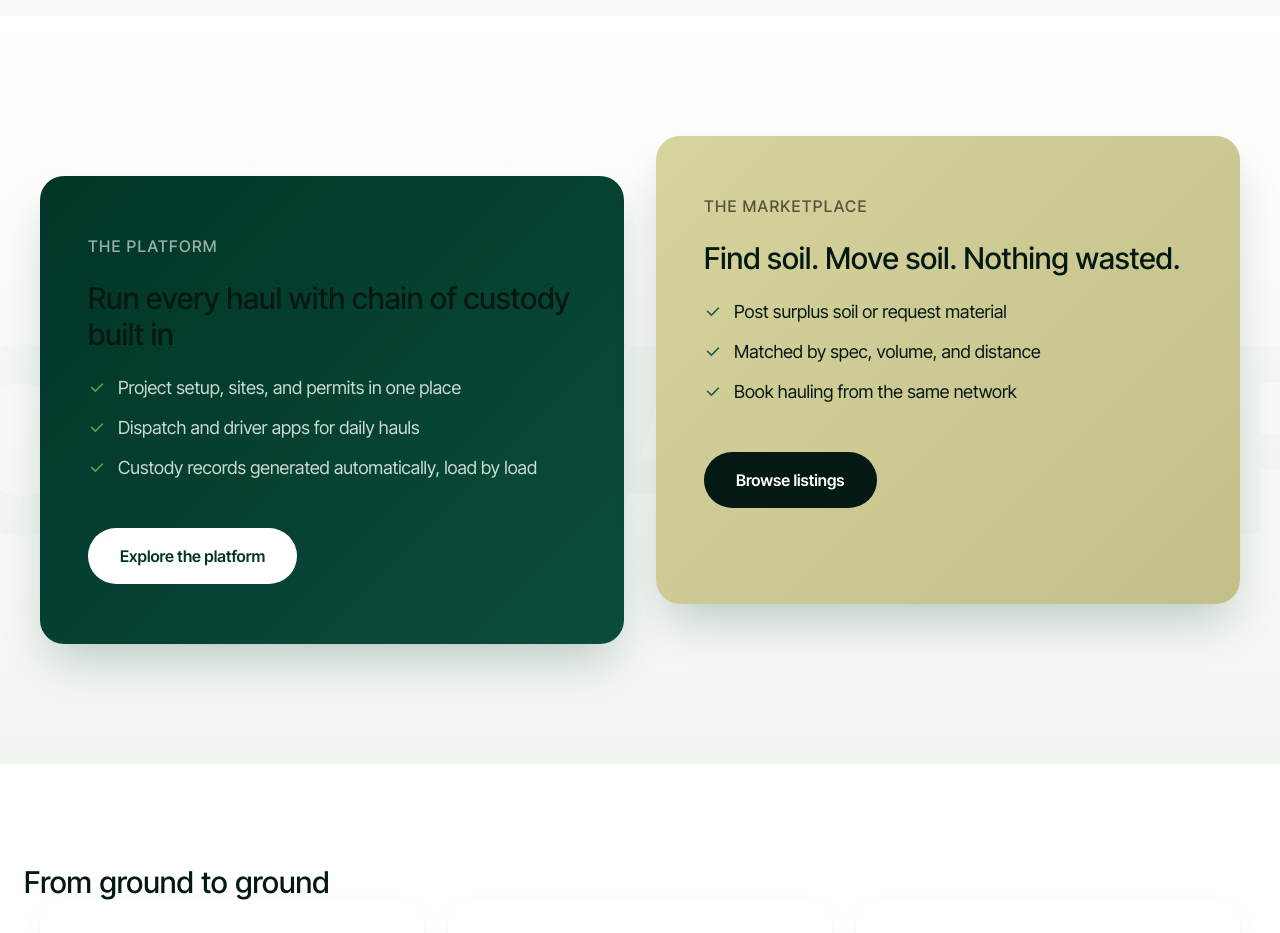
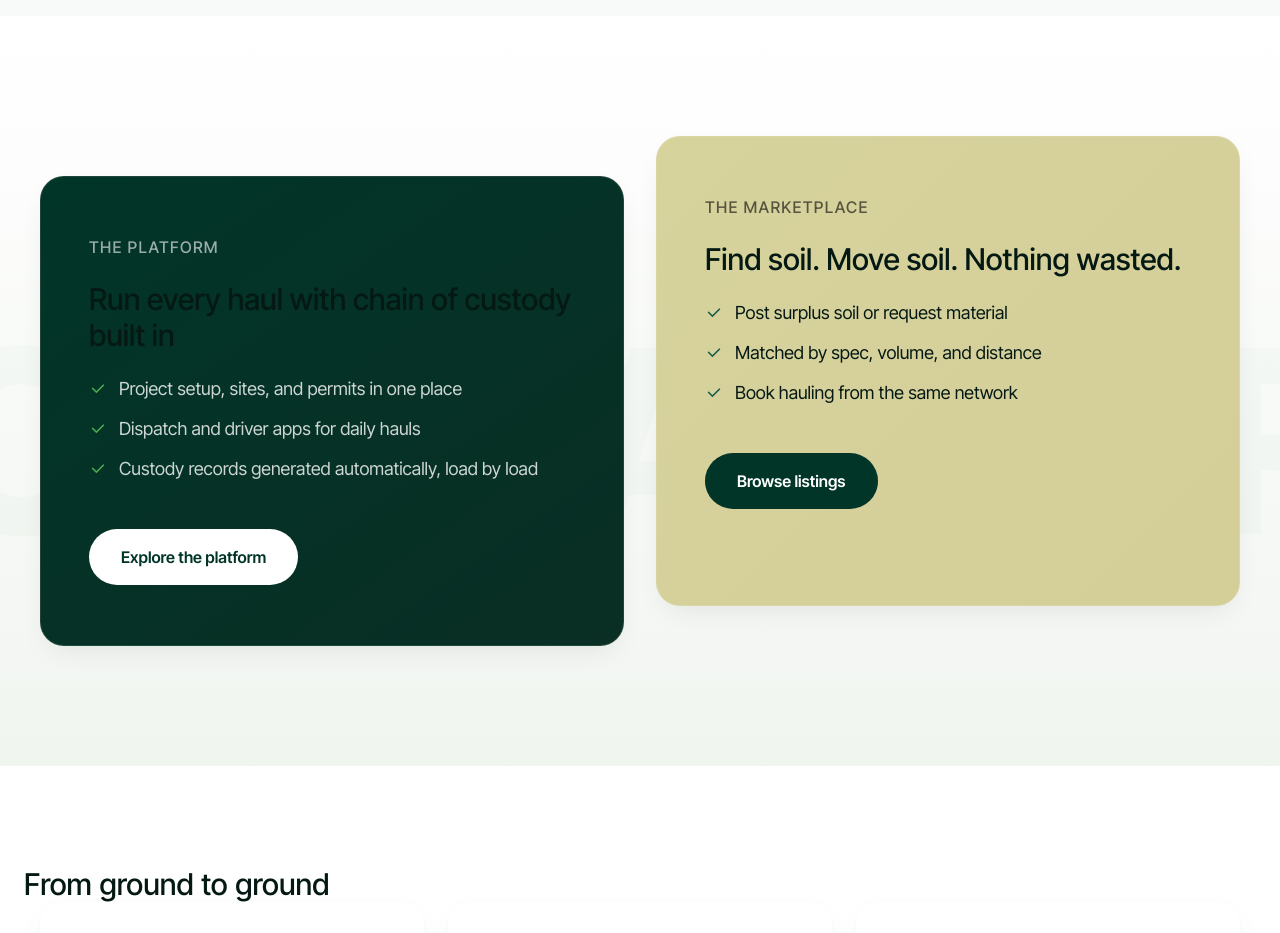
Before and after one commit to k2j0e/SoiltrackersWebsite, a Next.js app: page / in a window 1280 px wide. Shown: the part 1800-2733 px from the top of the page. Built offline with nearby package versions, Linux system fonts and the light colour scheme; some icons are missing.

Commit message:
Add premium 3D lift, shine gradient, and hover states to Dual Doors cards

```diff
--- a/src/app/page.module.css
+++ b/src/app/page.module.css
@@ -257,19 +257,51 @@
   flex-direction: column;
   align-items: flex-start;
   gap: var(--st-space-6);
-  box-shadow: var(--st-shadow-pop);
+  box-shadow: 0 10px 30px -10px rgba(0,0,0,0.1);
+  transition: all 0.5s cubic-bezier(0.4, 0, 0.2, 1);
+  position: relative;
+  overflow: hidden;
+  border: 1px solid rgba(255,255,255,0.1);
+}
+
+.doorPlatform:hover, .doorMarketplace:hover {
+  transform: translateY(-12px) scale(1.02);
+  box-shadow: 0 30px 60px -15px rgba(0,0,0,0.2);
+}
+
+.doorPlatform::before, .doorMarketplace::before {
+  content: '';
+  position: absolute;
+  top: 0;
+  left: -100%;
+  width: 50%;
+  height: 100%;
+  background: linear-gradient(to right, rgba(255,255,255,0) 0%, rgba(255,255,255,0.2) 50%, rgba(255,255,255,0) 100%);
+  transform: skewX(-20deg);
+  transition: all 0.7s ease;
+  z-index: 0;
+  pointer-events: none;
+}
+
+.doorPlatform:hover::before, .doorMarketplace:hover::before {
+  left: 200%;
+}
+
+.doorPlatform > *, .doorMarketplace > * {
+  position: relative;
+  z-index: 1;
 }
 
 .doorPlatform {
-  background: var(--st-gradient-forest);
+  background: linear-gradient(145deg, var(--st-brand-primary-dark) 0%, #0A2E24 100%);
   color: var(--st-surface);
-  margin-top: 40px; /* Reduced asymmetry */
+  margin-top: 40px;
 }
 
 .doorMarketplace {
-  background: linear-gradient(135deg, var(--st-accent-sand) 0%, rgb(195, 191, 137) 100%);
+  background: linear-gradient(135deg, var(--st-accent-sand) 0%, #D4CE99 100%);
   color: var(--st-ink-900);
-  margin-bottom: 40px; /* Reduced asymmetry */
+  margin-bottom: 40px;
 }
 
 .doorList {
@@ -298,10 +330,26 @@
   border-radius: var(--st-radius-pill);
   text-decoration: none;
   font-weight: 600;
+  transition: all 0.3s cubic-bezier(0.4, 0, 0.2, 1);
+  display: inline-flex;
+  align-items: center;
 }
+
+.doorLink:hover {
+  background: var(--st-logo-leaf);
+  color: var(--st-brand-primary-dark);
+  box-shadow: 0 10px 20px -5px rgba(170, 221, 102, 0.4);
+}
+
 .darkLink {
-  background: var(--st-ink-900);
+  background: var(--st-brand-primary-dark);
   color: var(--st-surface);
+}
+
+.darkLink:hover {
+  background: var(--st-brand-primary);
+  color: var(--st-surface);
+  box-shadow: 0 10px 20px -5px rgba(18, 91, 73, 0.4);
 }
 
 /* How it Works */
```
